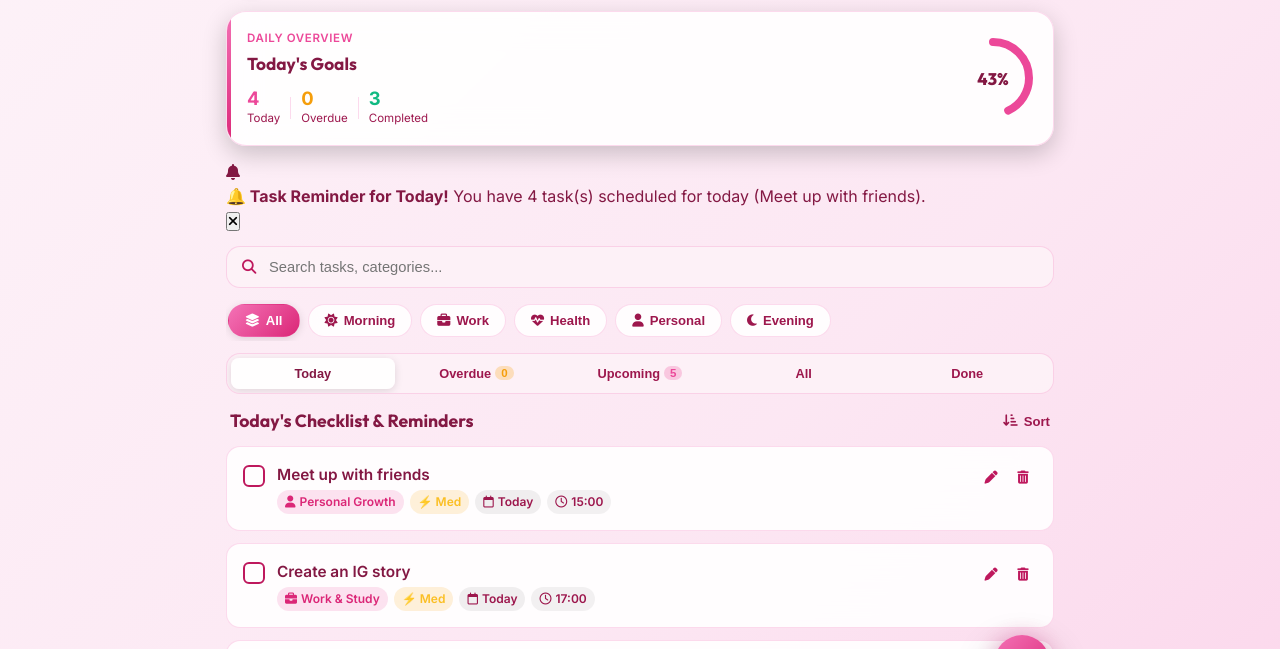
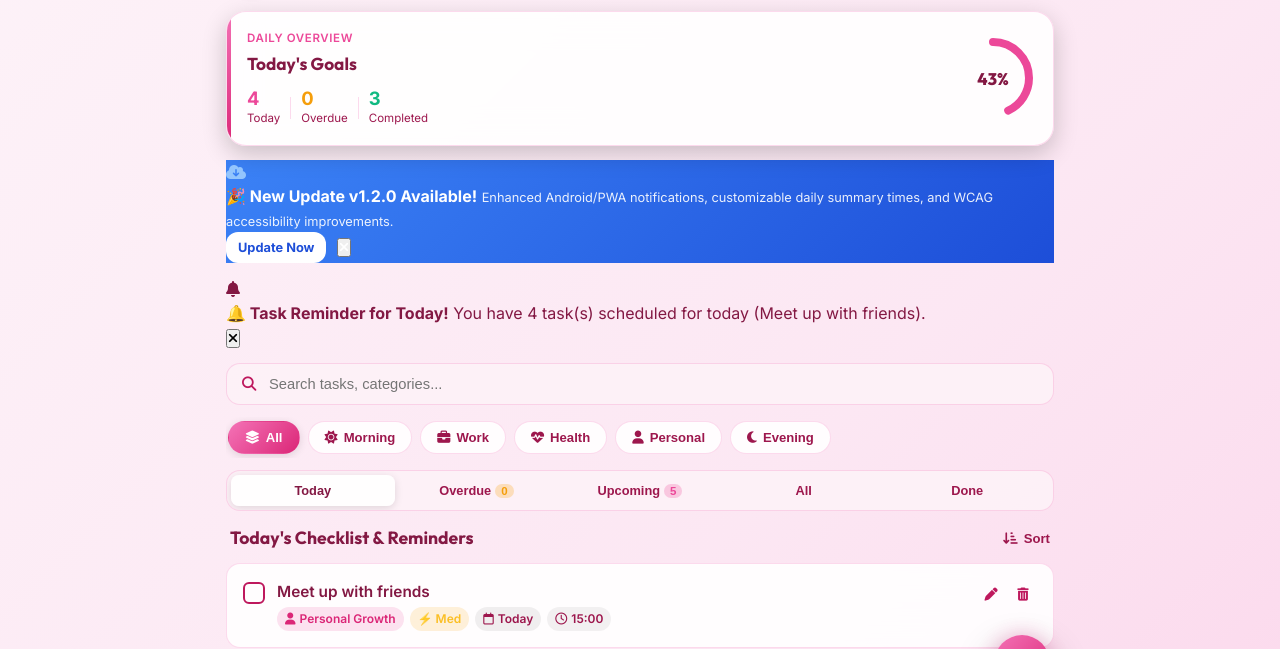
Before and after one commit to shinchan2222/TODO_LIST-APP, a website: page index.html in a window 1280 px wide. Shown: the part 79-728 px from the top of the page. Drawn offline with Linux system fonts and the light colour scheme.

Commit message:
Add automatic Vercel version tracking and in-app update banner

```diff
--- a/app.js
+++ b/app.js
@@ -291,6 +291,12 @@
         reminderDesc: document.getElementById('reminder-desc'),
         dismissReminderBtn: document.getElementById('dismiss-reminder-btn'),
 
+        updateBanner: document.getElementById('update-banner'),
+        updateBannerTitle: document.getElementById('update-banner-title'),
+        updateBannerDesc: document.getElementById('update-banner-desc'),
+        updateActionBtn: document.getElementById('update-action-btn'),
+        dismissUpdateBtn: document.getElementById('dismiss-update-btn'),
+
         searchInput: document.getElementById('search-input'),
         clearSearchBtn: document.getElementById('clear-search-btn'),
         categoriesContainer: document.getElementById('categories-container'),
@@ -356,6 +362,7 @@
         renderAccountStatusBar();
         checkAutoBackupSchedule();
         checkReminderNotification();
+        checkForAppUpdates();
         // Register Android notification channels, then schedule
         if (window.RC_NOTIFICATIONS) {
             window.RC_NOTIFICATIONS.registerChannels().then(() => {
@@ -1113,6 +1120,24 @@
         // to avoid firing noisy immediate notifications on every page load/task change.
     }
 
+    // --- IN-APP UPDATE CHECKER (VIA VERCEL VERSION.JSON) ---
+    function checkForAppUpdates() {
+        if (!dom.updateBanner) return;
+        fetch('./version.json?t=' + Date.now())
+            .then(function(res) { return res.json(); })
+            .then(function(data) {
+                if (data && data.version && data.version > APP_VERSION) {
+                    dom.updateBanner.classList.remove('hide');
+                    if (dom.updateBannerTitle) dom.updateBannerTitle.textContent = '🎉 New Update v' + (data.versionName || data.version) + ' Available!';
+                    if (dom.updateBannerDesc) dom.updateBannerDesc.textContent = data.releaseNotes || 'Tap to download the latest update.';
+                    if (dom.updateActionBtn) dom.updateActionBtn.href = data.apkUrl || './RoutineCraft.apk';
+                }
+            })
+            .catch(function() {
+                // Silently ignore if offline or fetch fails
+            });
+    }
+
     // --- TASK MODAL & FORM ---
     function openTaskModal(taskToEdit = null) {
         state.tempSubtasks = [];
@@ -1270,6 +1295,12 @@
         dom.reminderBanner.classList.add('hide');
     });
 
+    if (dom.dismissUpdateBtn) {
+        dom.dismissUpdateBtn.addEventListener('click', () => {
+            if (dom.updateBanner) dom.updateBanner.classList.add('hide');
+        });
+    }
+
     // --- PROFILE & SETTINGS MODAL ---
     function renderUsersGrid() {
         dom.usersListGrid.innerHTML = '';
--- a/index.html
+++ b/index.html
@@ -92,6 +92,19 @@
                 <span class="progress-percentage" id="progress-percentage-text">0%</span>
             </div>
         </section>
+
+        <!-- App Update Available Banner -->
+        <div class="reminder-banner update-banner hide" id="update-banner" style="background: linear-gradient(135deg, #3b82f6 0%, #1d4ed8 100%); color: white;">
+            <div class="reminder-icon"><i class="fa-solid fa-cloud-arrow-down fa-bounce" style="color: #93c5fd;"></i></div>
+            <div class="reminder-text" style="flex:1;">
+                <strong id="update-banner-title" style="color:white;">🎉 New Update Available!</strong>
+                <span id="update-banner-desc" style="color:rgba(255,255,255,0.9); font-size:0.8rem;">Tap to get the latest features from Vercel.</span>
+            </div>
+            <a class="btn btn-sm" id="update-action-btn" href="#" target="_blank" style="background: white; color: #1d4ed8; font-weight: 700; border-radius: 12px; padding: 6px 12px; text-decoration: none; font-size: 0.8rem; margin-right: 6px; white-space: nowrap;">
+                Update Now
+            </a>
+            <button class="reminder-dismiss" id="dismiss-update-btn" style="color: white;"><i class="fa-solid fa-xmark"></i></button>
+        </div>
 
         <!-- Active Reminder Banner -->
         <div class="reminder-banner hide" id="reminder-banner">
--- /dev/null
+++ b/version.json
@@ -0,0 +1,6 @@
+{
+  "version": 12,
+  "versionName": "1.2.0",
+  "apkUrl": "https://todo-list-app-eight-pi.vercel.app/RoutineCraft.apk",
+  "releaseNotes": "Enhanced Android/PWA notifications, customizable daily summary times, and WCAG accessibility improvements."
+}
```
